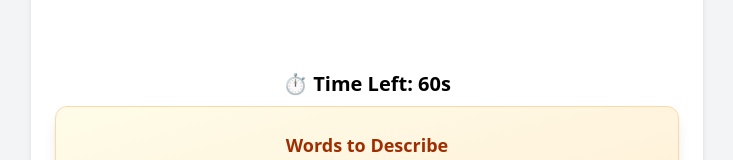
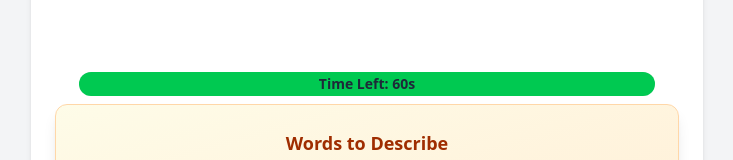
Before and after one commit to gopal-goyal/rapid-recall, a React (Vite) app in the folder frontend/: page /game/1 in a window 1280 px wide. Shown: the part 237-397 px from the top of the page, without its empty margins (273-1006 px from the left). Built offline with nearby package versions, Linux system fonts and the light colour scheme; no server answers.

Commit message:
UI change

```diff
--- a/frontend/src/components/ui/Timer.jsx
+++ b/frontend/src/components/ui/Timer.jsx
@@ -1,7 +1,19 @@
-export default function Timer({ timeLeft }) {
+export default function Timer({ timeLeft, totalTime }) {
+  const percent = Math.max((timeLeft / totalTime) * 100, 0);
+
   return (
-    <div className="text-center text-xl font-bold">
-      ⏱️ Time Left: {timeLeft}s
+    <div className="w-full max-w-xl">
+      <div className="relative h-6 bg-gray-200 rounded-full overflow-hidden shadow-inner">
+        <div
+          className={`h-full transition-all duration-500 ease-linear ${
+            percent < 25 ? 'bg-red-500' : percent < 50 ? 'bg-yellow-400' : 'bg-green-500'
+          }`}
+          style={{ width: `${percent}%` }}
+        />
+        <div className="absolute inset-0 flex items-center justify-center text-sm font-semibold text-gray-800">
+          Time Left: {timeLeft}s
+        </div>
+      </div>
     </div>
   );
 }
```
